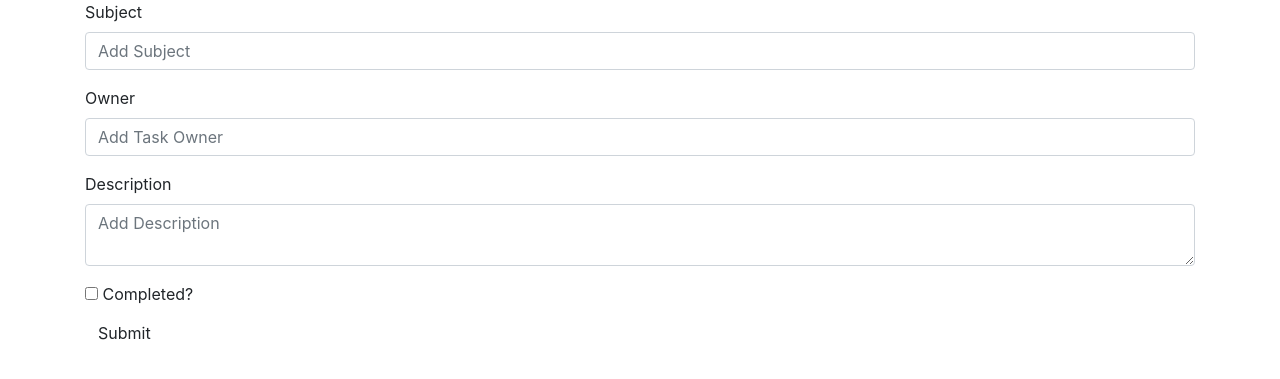
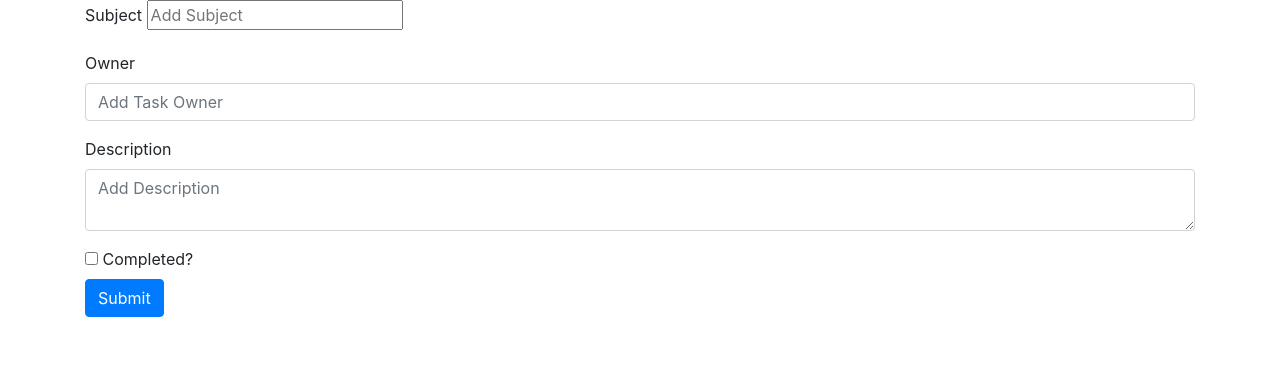
Before and after one commit to marioOrtegaGarcia/SimonIDO, a Flask app: page /createTask in a window 1280 px wide. Shown: the part 56-435 px from the top of the page. Run offline with Flask 2, Linux system fonts and the light colour scheme; parts of the project's set-up code (start-up, migrations or seed data) failed here and were passed over; some libraries are stand-ins or nearby versions.

Commit message:
Renamed db to Base changed chreateTask.html

```diff
--- a/flask/project/models/tasks.py
+++ b/flask/project/models/tasks.py
@@ -1,9 +1,9 @@
-from project import db
+from project import Base
 from sqlalchemy import Column, Integer, Boolean, String
 from sqlalchemy.types import DateTime
 
 # Tasks table
-class Tasks(db):
+class Tasks(Base):
     __tablename__ = 'tasks'
     __table_args__ = { 'schema':'private' }
     id = Column(Integer, primary_key=True)
--- a/flask/project/templates/public/createTask.html
+++ b/flask/project/templates/public/createTask.html
@@ -9,25 +9,25 @@
         <form>
             <div class="form-group">
                 <label>Subject</label>
-                <input type="text" class="form-control" placeholder="Add Subject">
+                <input type="text" class="rorm-control" name="subject" placeholder="Add Subject">
             </div>
 
             <div class="form-group">
                 <label>Owner</label>
-                <input type="email" class="form-control" placeholder="Add Task Owner">
+                <input type="text" class="form-control" name="assigned-to" placeholder="Add Task Owner">
             </div>
 
             <div class="form-group">
                 <label>Description</label>
-                <textarea class="form-control" placeholder="Add Description"></textarea>
+                <textarea class="form-control" name="description" placeholder="Add Description"></textarea>
             </div>
 
             <div class="checkbox">
                 <label>
-                    <input type="checkbox"> Completed?
+                    <input type="checkbox" name="status"> Completed?
                 </label>
             </div>
-            <button type="submit" class="btn btn-default">Submit</button>
+            <button type="submit" class="btn btn-primary mb-2">Submit</button>
         </form>
         </container>
 
--- a/flask/project/views.py
+++ b/flask/project/views.py
@@ -7,10 +7,12 @@ import datetime
 import hashlib as hash
 
 from flask import render_template, redirect, url_for, request
+from sqlalchemy.orm import sessionmaker
 from project import app
 from project import db_session
 from project.models.tasks import Tasks
 from project.forms.formsTask import TaskForm
+
 
 @app.route("/")
 def index():
@@ -50,8 +52,9 @@ def create_task():
                 assigned_to = form.status.data,
                 data_created = datetime.datetime.now()
                 )
-        #db_session.add(task)
-        #db_session.commit()
+        print(task)
+        db_session.session_factory.add(task)
+        db_session.session_factory.commit()
         return redirect(url_for('success'))
     return render_template('public/createTask.html', form=form)
 
--- a/flask/run.py
+++ b/flask/run.py
@@ -2,7 +2,6 @@
     run.py is the entry point for our flask application
 '''
 from project import app
-from project import create_tables
 
 if __name__ == "__main__":
         app.run(host='0.0.0.0', port=8080, debug=True)
```
Also changed, not shown: flask/project/__init__.py (+11 -5 lines), flask/requirements.txt (+7 -2 lines).
